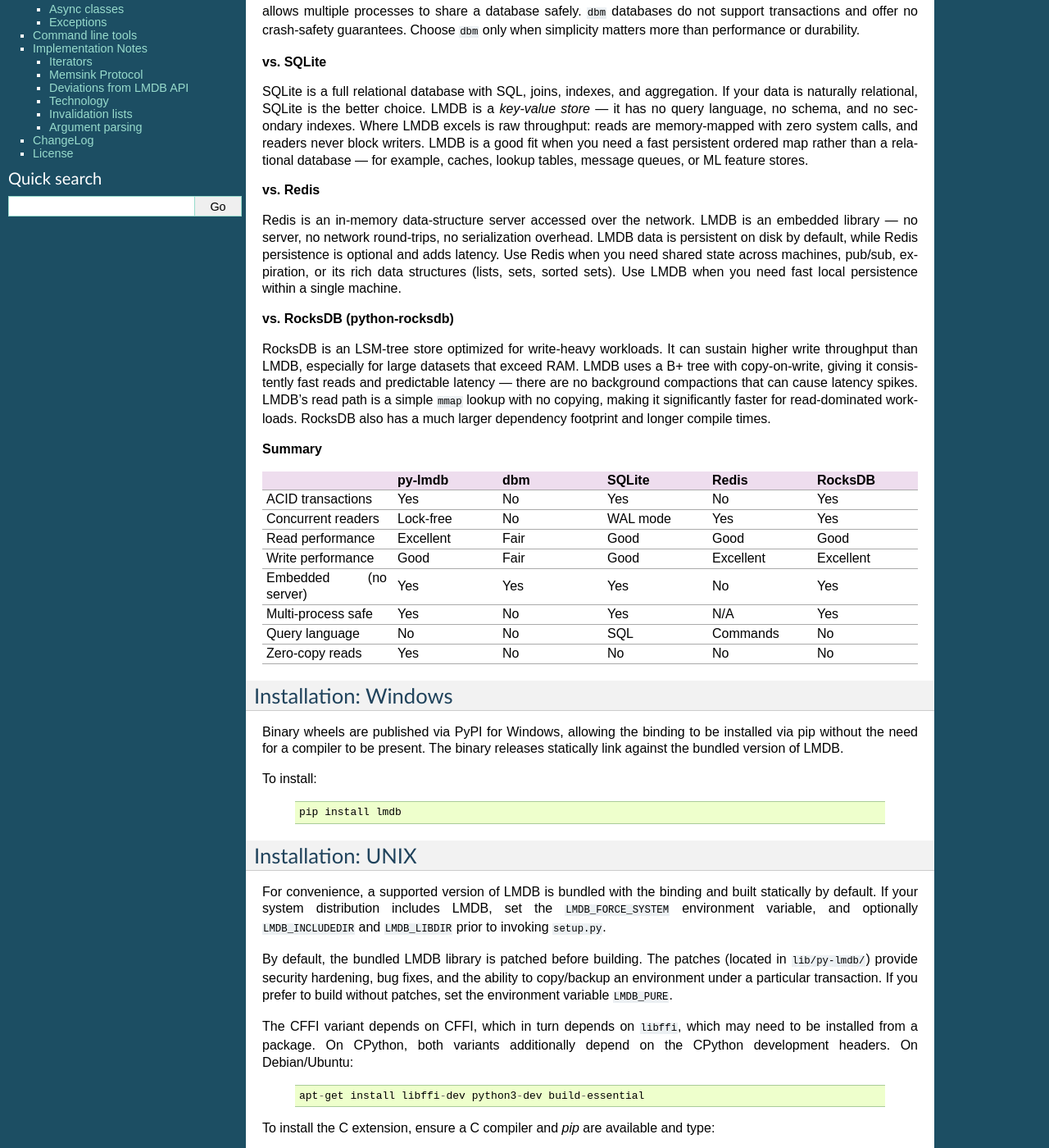
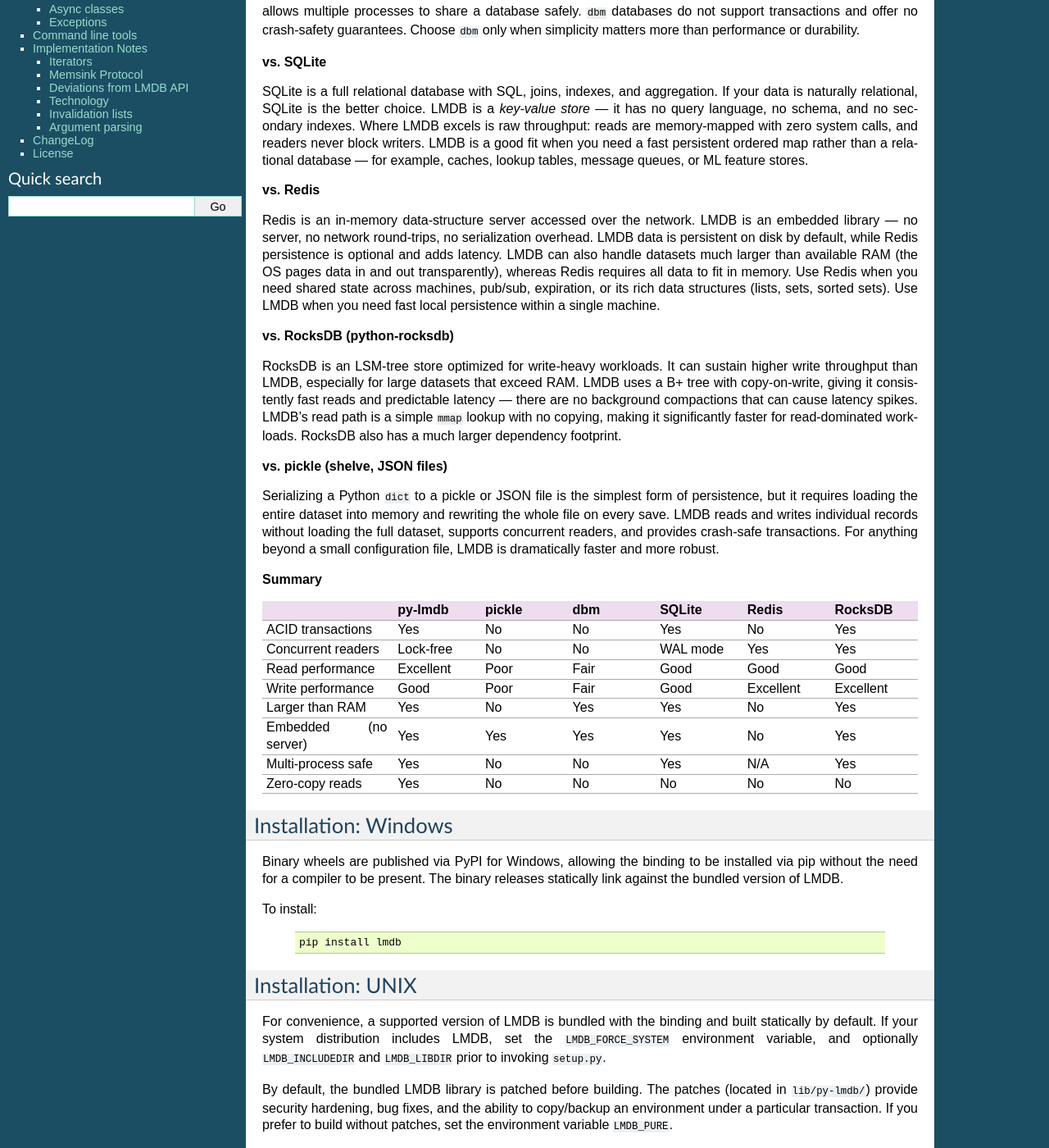
Before and after one commit to jnwatson/py-lmdb, a Sphinx documentation site: the page built from docs/index.rst, in a window 1280 px wide and 1400 px high, scrolled down 647 px. Shown: the whole window at 82% size. Built offline with Sphinx 7.4.7, drawn with Linux system fonts in a browser that asks for light colours.

Commit message:
Add pickle comparison, fix Redis/RocksDB descriptions
- Add vs. pickle section (load-everything-into-memory vs. per-record access)
- Redis: note LMDB handles datasets larger than RAM, Redis cannot
- RocksDB: remove compile times point (not relevant to Python users)
- Add pickle column and "Larger than RAM" row to comparison table
- Remove "Query language" row (not a differentiator for the target audience)

Co-Authored-By: Claude Opus 4.6 <noreply@anthropic.com>

```diff
--- a/docs/index.rst
+++ b/docs/index.rst
@@ -65,10 +65,12 @@ queues, or ML feature stores.
 Redis is an in-memory data-structure server accessed over the network.
 LMDB is an embedded library — no server, no network round-trips, no
 serialization overhead.  LMDB data is persistent on disk by default, while
-Redis persistence is optional and adds latency.  Use Redis when you need
-shared state across machines, pub/sub, expiration, or its rich data
-structures (lists, sets, sorted sets).  Use LMDB when you need fast local
-persistence within a single machine.
+Redis persistence is optional and adds latency.  LMDB can also handle
+datasets much larger than available RAM (the OS pages data in and out
+transparently), whereas Redis requires all data to fit in memory.  Use
+Redis when you need shared state across machines, pub/sub, expiration, or
+its rich data structures (lists, sets, sorted sets).  Use LMDB when you
+need fast local persistence within a single machine.
 
 **vs. RocksDB (python-rocksdb)**
 
@@ -79,16 +81,26 @@ it consistently fast reads and predictable latency — there are no
 background compactions that can cause latency spikes.  LMDB's read path
 is a simple ``mmap`` lookup with no copying, making it significantly
 faster for read-dominated workloads.  RocksDB also has a much larger
-dependency footprint and longer compile times.
+dependency footprint.
+
+**vs. pickle (shelve, JSON files)**
+
+Serializing a Python ``dict`` to a pickle or JSON file is the simplest
+form of persistence, but it requires loading the entire dataset into memory
+and rewriting the whole file on every save.  LMDB reads and writes
+individual records without loading the full dataset, supports concurrent
+readers, and provides crash-safe transactions.  For anything beyond a small
+configuration file, LMDB is dramatically faster and more robust.
 
 **Summary**
 
 .. list-table::
    :header-rows: 1
-   :widths: 20 16 16 16 16 16
+   :widths: 18 12 12 12 12 12 12
 
    * -
      - py-lmdb
+     - pickle
      - dbm
      - SQLite
      - Redis
@@ -96,28 +108,40 @@ dependency footprint and longer compile times.
    * - ACID transactions
      - Yes
      - No
+     - No
      - Yes
      - No
      - Yes
    * - Concurrent readers
      - Lock-free
      - No
+     - No
      - WAL mode
      - Yes
      - Yes
    * - Read performance
      - Excellent
+     - Poor
      - Fair
      - Good
      - Good
      - Good
    * - Write performance
      - Good
+     - Poor
      - Fair
      - Good
      - Excellent
      - Excellent
+   * - Larger than RAM
+     - Yes
+     - No
+     - Yes
+     - Yes
+     - No
+     - Yes
    * - Embedded (no server)
+     - Yes
      - Yes
      - Yes
      - Yes
@@ -126,17 +150,13 @@ dependency footprint and longer compile times.
    * - Multi-process safe
      - Yes
      - No
+     - No
      - Yes
      - N/A
      - Yes
-   * - Query language
-     - No
-     - No
-     - SQL
-     - Commands
-     - No
    * - Zero-copy reads
      - Yes
+     - No
      - No
      - No
      - No
```
